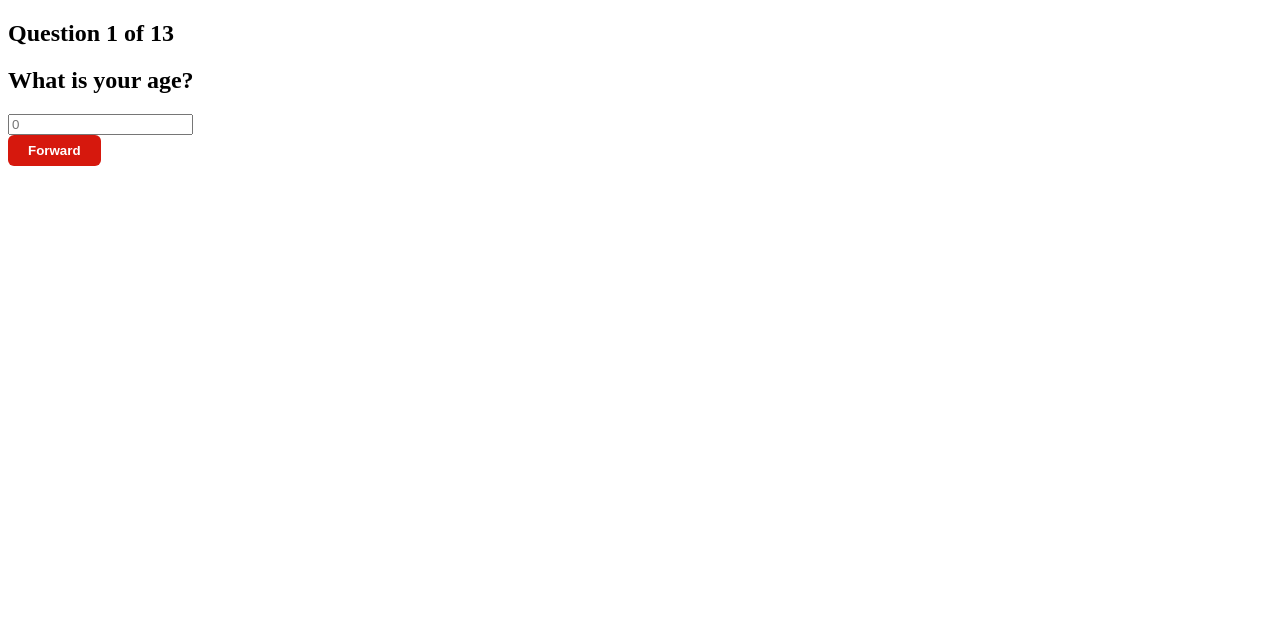
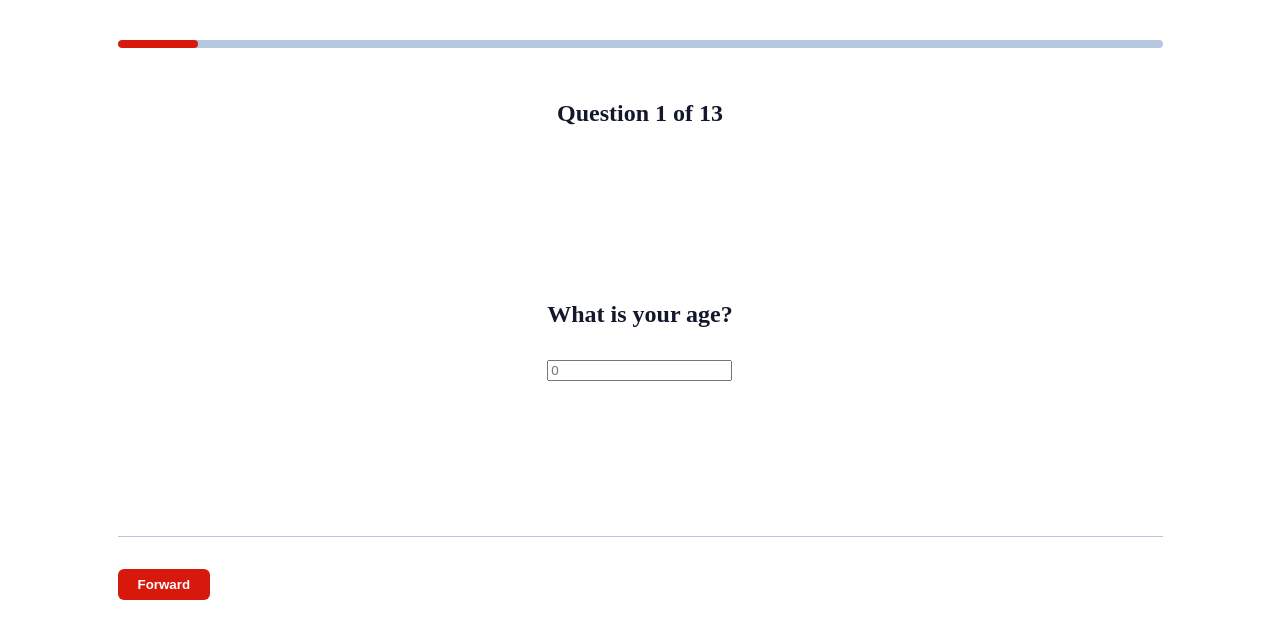
Before and after one commit to kathy-codes/lovebug-frontend, a React (Vite) app: page /quizmanager in a window 1280 px wide. Shown: the top 638 px of the page. Built offline with nearby package versions, Linux system fonts and the light colour scheme.

Commit message:
add progress bar

```diff
--- a/src/pages/QuizManager/QuizManager.jsx
+++ b/src/pages/QuizManager/QuizManager.jsx
@@ -17,7 +17,7 @@ import EmotionalExpressiveness from "../../components/quizquestions/EmotionalExp
 import "./QuizManager.scss";
 
 const QuizManager = ({ responses, setResponses }) => {
-    // We have 10 steps. Let's use 1-based indexing for the UI.
+    // We have 13 steps. Let's use 1-based indexing for the UI.
     const [step, setStep] = useState(1);
     const totalSteps = 13;
 
@@ -112,8 +112,17 @@ const QuizManager = ({ responses, setResponses }) => {
         }
     };
 
+    const progressPercentage = (step / totalSteps) * 100;
+
     return (
         <div className="quiz-manager">
+            <div className="quiz-progress-container">
+                <div
+                    className="quiz-progress-bar"
+                    style={{ width: `${progressPercentage}%` }}
+                ></div>
+            </div>
+
             <h2>Question {step} of {totalSteps}</h2>
 
             <div className="quiz-content">
--- a/src/pages/QuizManager/QuizManager.scss
+++ b/src/pages/QuizManager/QuizManager.scss
@@ -0,0 +1,48 @@
+@use "../../styles/variables" as *;
+
+.quiz-manager {
+    max-width: $max-width-md;
+    margin: 0 auto;
+    padding: 2rem;
+    display: flex;
+    flex-direction: column;
+    min-height: 70vh;
+
+    h2 {
+        color: $color-primary-black;
+        margin-bottom: 2rem;
+        text-align: center;
+    }
+}
+
+.quiz-progress-container {
+    width: 100%;
+    height: 8px;
+    background-color: $color-tertiary-paleshell;
+    border-radius: 4px;
+    margin-bottom: 2rem;
+    overflow: hidden;
+}
+
+.quiz-progress-bar {
+    height: 100%;
+    background-color: $color-primary-red;
+    border-radius: 4px;
+    transition: width 0.3s ease-in-out;
+}
+
+.quiz-content {
+    flex: 1;
+    display: flex;
+    justify-content: center;
+    align-items: center;
+    margin-bottom: 2rem;
+}
+
+.quiz-controls {
+    display: flex;
+    justify-content: space-between;
+    margin-top: auto;
+    padding-top: 2rem;
+    border-top: 1px solid $color-tertiary-paleshell;
+}
```
